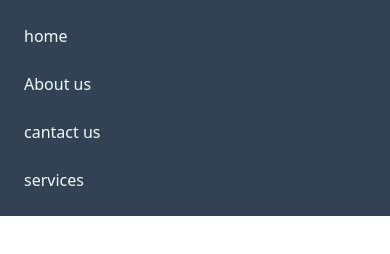
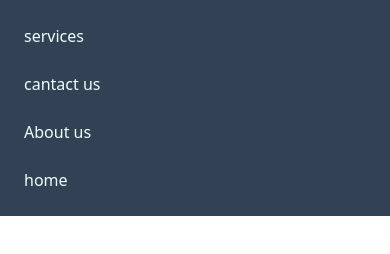
Before and after one commit to faezebolghanabady/tailwind-work-sample, a website: page public/index.html in a window 390 px wide. Drawn offline with nearby package versions, Linux system fonts and the light colour scheme; files that its build step writes are made by us from their sources.

Commit message:
nav bar Responsive

```diff
--- a/public/index.html
+++ b/public/index.html
@@ -10,7 +10,7 @@
 <body>
     <div>
         <nav class="w-full justify-center md:justify-start bg-slate-700 text-cyan-50 py-6 px-6 items-center">
-            <ul class="flex gap-6 flex-col md:flex-row  md:text-blue-50">
+            <ul class="flex gap-6 flex-col-reverse md:flex-row-reverse  md:text-blue-50">
                 <li>home</li>
                 <li>About us</li>
                 <li>cantact us</li>
```
